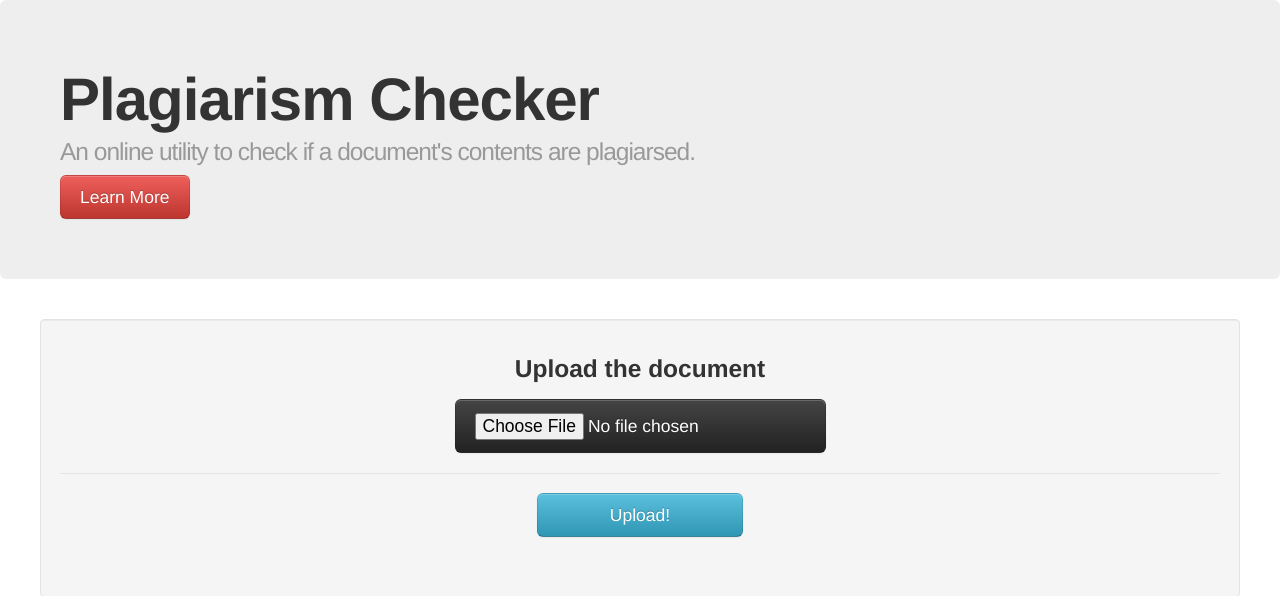
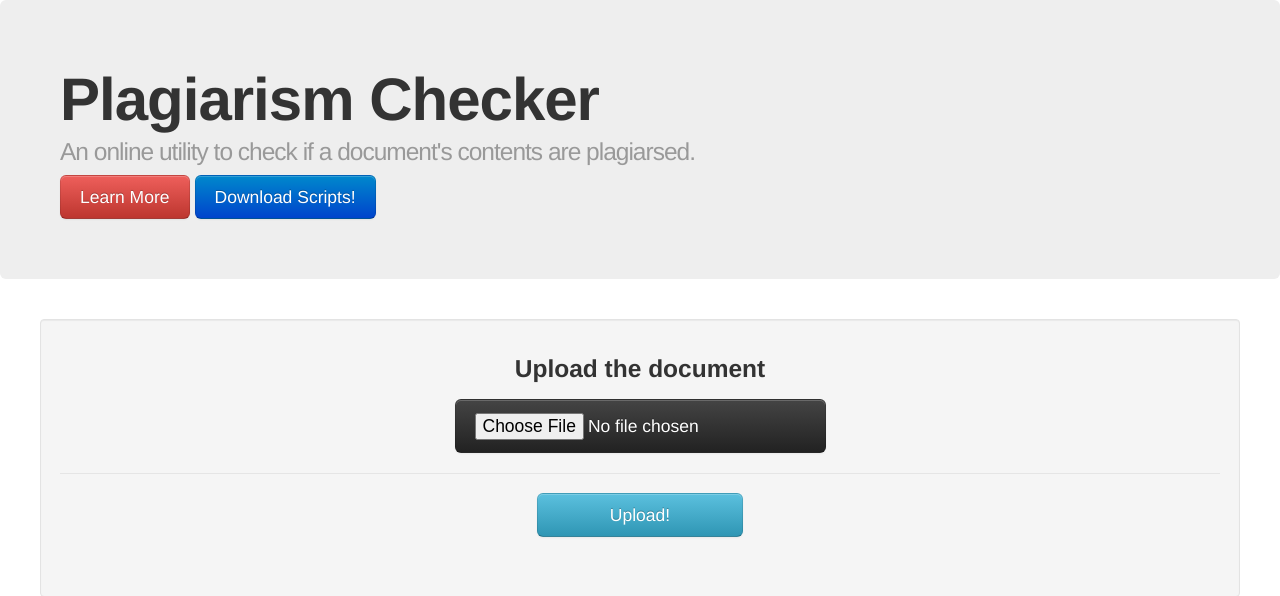
Before and after one commit to architshukla/Plagiarism-Checker, a PHP site: page / in a window 1280 px wide. Shown: the top 596 px of the page. Run offline with PHP 8.4, Linux system fonts and the light colour scheme.

Commit message:
Added button to download python scripts

```diff
--- a/index.php
+++ b/index.php
@@ -41,6 +41,7 @@
 		<h1><small>An online utility to check if a document's contents are plagiarsed. </small></h1>
 		<p> </p>
 		<a class='btn btn-danger btn-large' data-toggle='modal' href='#myModal'> Learn More </a>
+		<a class='btn btn-primary btn-large' href='scripts/scripts.tar'> Download Scripts! </a>
 	</div>
 
 	<div id='myModal' class="modal hide fade">
```
Also changed, not shown: 1 other file.
